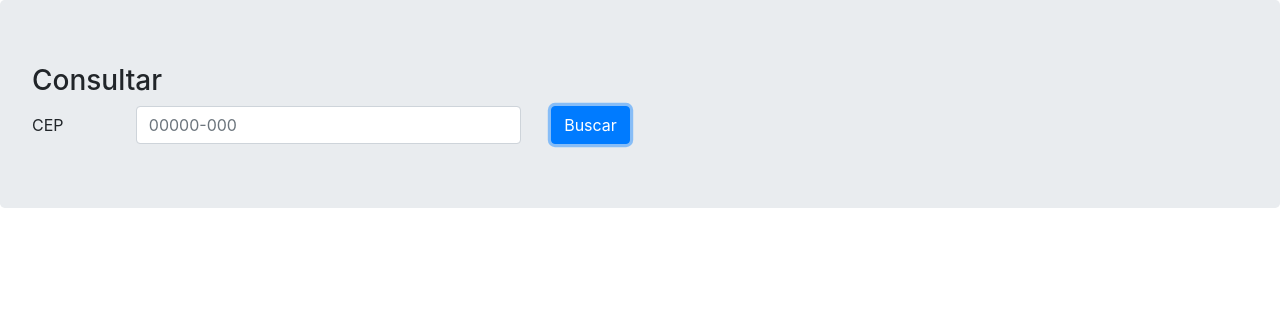
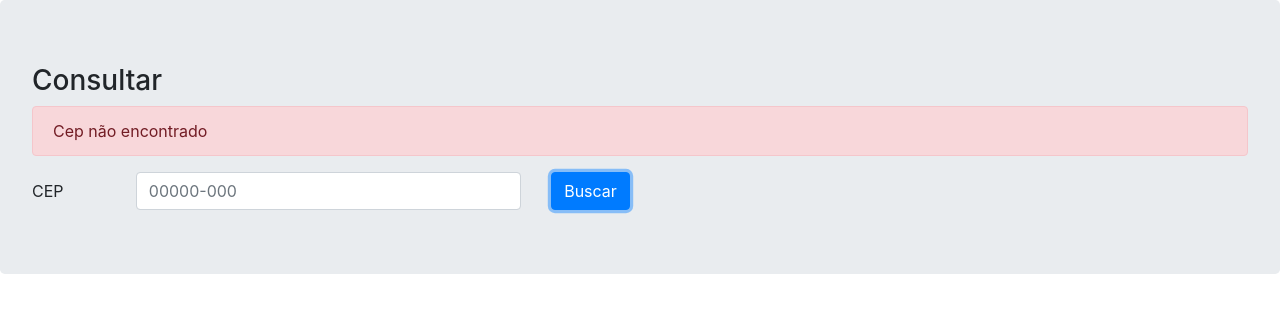
Before and after one commit to Almeida92/teste-luizalabs, a React app: page / in a window 1280 px wide. Both pictures are taken after a click on the button "Buscar". Shown: the top 312 px of the page. Built offline with nearby package versions, Linux system fonts and the light colour scheme; no server answers.

Commit message:
separando componente

```diff
--- a/package.json
+++ b/package.json
@@ -24,6 +24,7 @@
     "webpack-merge": "^4.2.1"
   },
   "dependencies": {
+    "axios": "^0.18.0",
     "bootstrap": "^4.3.1",
     "prop-types": "^15.7.2",
     "react": "^16.8.6",
--- a/src/main/App.jsx
+++ b/src/main/App.jsx
@@ -2,8 +2,7 @@ import React from 'react';
 import { hot } from 'react-hot-loader/root';
 import './app.css';
 
-import { Button, Jumbotron, Col } from 'react-bootstrap';
-import Form from 'react-bootstrap/Form';
+import FormCep from './form_cep/formCep';
 
 class App extends React.Component {
     constructor(props) {
@@ -12,24 +11,7 @@ class App extends React.Component {
 
     render() {
         return (
-            <Jumbotron>
-            <h3>Consultar</h3>
-                <div class="row">
-                    <Col sm="6">
-                        <div class="row">
-                            <Form.Label column sm="2">
-                                CEP
-                            </Form.Label>
-                            <Col sm="8">
-                                <Form.Control type="text" placeholder="00000-000" />
-                            </Col>
-                            <Col sm="2">
-                                <Button variant="primary">Buscar</Button>
-                            </Col>
-                        </div>
-                    </Col>
-                </div>
-            </Jumbotron>
+            <FormCep></FormCep>
         )
     }
 }
--- /dev/null
+++ b/src/main/form_cep/formCep.jsx
@@ -0,0 +1,85 @@
+import React, { Component } from 'react';
+import { Button, Jumbotron, Col, Alert } from 'react-bootstrap';
+import Form from 'react-bootstrap/Form';
+import axios from 'axios';
+import If from '../if';
+
+const URL = 'http://viacep.com.br/ws/'
+
+class FormCep extends Component {
+    constructor(props) {
+        super(props);
+
+        this.state = { cep : '' , erro: false, msg: ''};
+
+        this.consultar_cep = this.consultar_cep.bind(this);
+        this.handleChange = this.handleChange.bind(this);
+    }
+
+    consultar_cep () {
+        this.reset();
+
+        if (!this.state.cep) {
+            this.setState({
+                cep: this.state.cep,
+                erro: true,
+                msg: 'Cep não encontrado'
+            });
+        }
+
+        axios.get(`${URL}${this.state.cep}/json/`)
+            .then(resp => {
+                // this.setState({ description: description, list: resp.data })
+            })
+            .catch(err => {
+                this.setState({
+                    cep: this.state.cep,
+                    erro: true,
+                    msg: 'Cep não encontrado'
+                });
+            })
+    }
+
+    reset() {
+        this.setState({
+            cep: this.state.cep,
+            erro: false,
+            msg: ''
+        });
+    }
+
+    handleChange(event) {
+        this.setState({ cep: event.target.value })
+    }
+
+    render() {
+        return (
+            <Jumbotron>
+                <h3>Consultar</h3>
+                <If test={this.state.erro}>
+                    <Alert variant={'danger'}>
+                        {this.state.msg}
+                    </Alert>
+                </If>
+                <div className="row">
+                    <Col sm="6">
+                        <div className="row">
+                            <Form.Label column sm="2">
+                                CEP
+                            </Form.Label>
+                            <Col sm="8">
+                                <Form.Control
+                                    type="text" placeholder="00000-000" value={this.state.cep} onChange={this.handleChange} />
+                            </Col>
+                            <Col sm="2">
+                                <Button variant="primary" onClick={this.consultar_cep}>Buscar</Button>
+                            </Col>
+                        </div>
+                    </Col>
+                </div>
+            </Jumbotron>
+        )
+    }
+}
+
+export default FormCep;
--- /dev/null
+++ b/src/main/if.jsx
@@ -0,0 +1,17 @@
+import React from 'react';
+
+class If extends React.Component {
+    constructor(props) {
+        super(props);
+    }
+
+    render() {
+        if (this.props.test) {
+            return this.props.children
+        } else {
+            return false
+        }
+    }
+}
+
+export default If;
```
Also changed, not shown: 1 other file (tests, documents, lock files or other folders).
